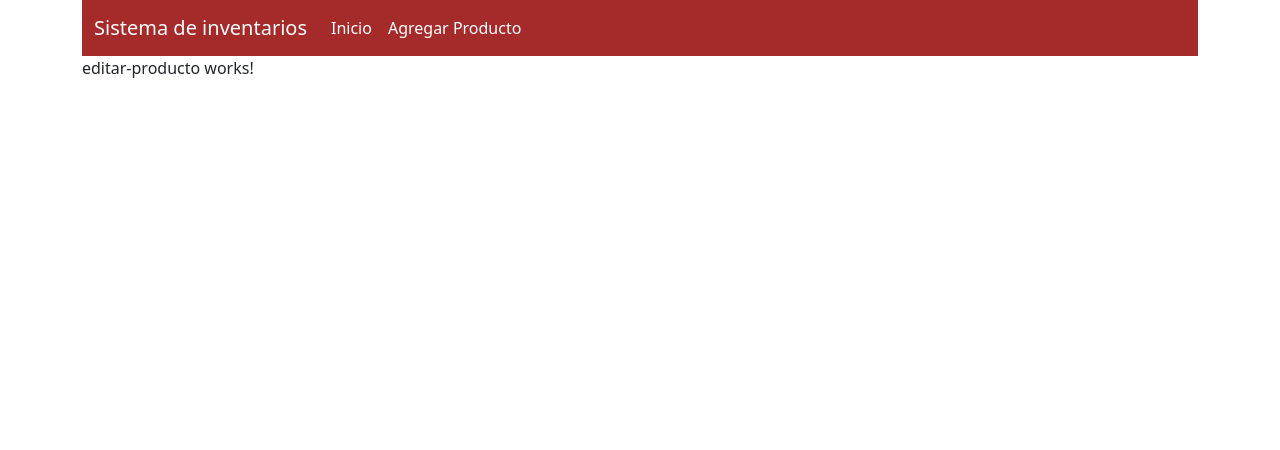
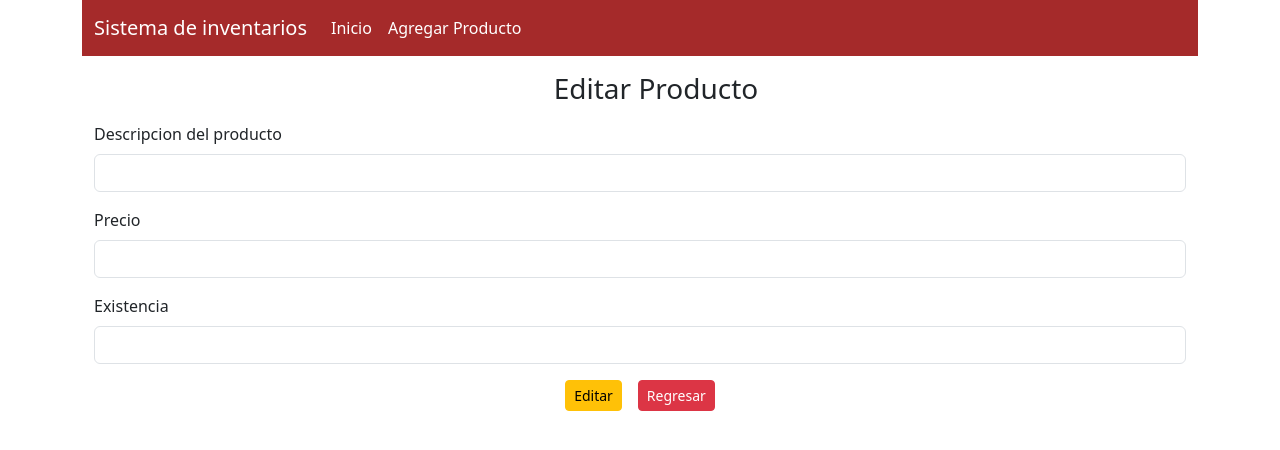
Before and after one commit to CarlosManchego343/Inventario-app, an Angular app: page /editar-producto/1 in a window 1280 px wide. Shown: the top 450 px of the page. Built offline with nearby package versions, Linux system fonts and the light colour scheme; no server answers.

Commit message:
Update-Edit form-CMMP

```diff
--- a/src/app/editar-producto/editar-producto.component.html
+++ b/src/app/editar-producto/editar-producto.component.html
@@ -1 +1,27 @@
-<p>editar-producto works!</p>
+<div class="container">
+
+    <div class="container text-center m-3">
+        <h3>Editar Producto</h3>
+    </div>
+
+    <form (ngSubmit)="onSubmit()">
+        <div class="mb-3">
+            <label for="descripcion" class="form-label">Descripcion del producto</label>
+            <input type="text" class="form-control" id="descripcion" name="descripcion" required="true"
+            [(ngModel)]="producto.descripcion"
+            >
+        </div>
+        <div class="mb-3">
+            <label for="precio" class="form-label">Precio</label>
+            <input type="number" class="form-control" id="precio" name="precio" step="any" [(ngModel)]="producto.precio">
+        </div>
+        <div class="mb-3">
+            <label for="existencia" class="form-label">Existencia</label>
+            <input type="number" class="form-control" id="existencia" name="existencia" [(ngModel)]="producto.existencia">
+        </div>
+        <div class="text-center">
+            <button type="submit" class="btn btn-warning btn-sm me-3">Editar</button>
+            <a href="/" class="btn btn-danger btn-sm">Regresar</a>
+        </div>
+    </form>
+</div>
--- a/src/app/editar-producto/editar-producto.component.ts
+++ b/src/app/editar-producto/editar-producto.component.ts
@@ -25,4 +25,8 @@
     )
   }
 
+  onSubmit() {
+
+  }
+
 }
```
